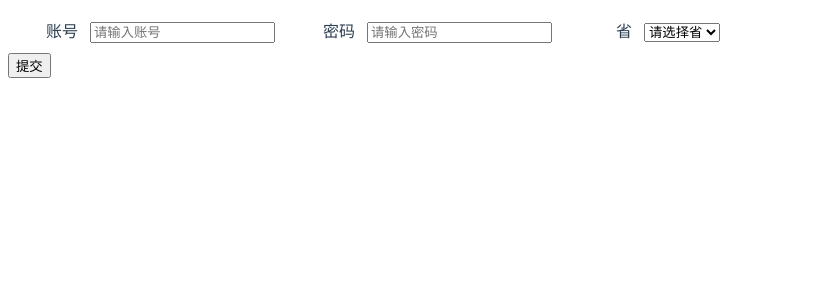
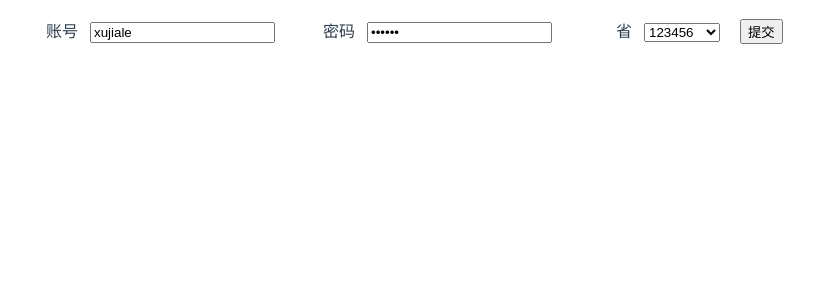
Before and after one commit to gaalok/vuejs-dynamic-form, a Vue app: page / in a window 1280 px wide. Shown: the top 300 px of the page, without its empty margins (0-838 px from the left). Built offline with nearby package versions, Linux system fonts and the light colour scheme.

Commit message:
add button

```diff
--- a/public/mock/options.json
+++ b/public/mock/options.json
@@ -1,18 +1,18 @@
 [
   {
-    "value": 1,
+    "value": "1",
     "label": "123456"
   },
   {
-    "value": 2,
+    "value": "2",
     "label": "123456"
   },
   {
-    "value": 3,
+    "value": "3",
     "label": "123456"
   },
   {
-    "value": 4,
+    "value": "4",
     "label": "123456"
   }
 ]
--- a/src/App.vue
+++ b/src/App.vue
@@ -1,12 +1,14 @@
 <template>
   <div id="app">
     <dy-form
-      @click.native="mockData"
       :model="formData"
-      :form-config="formConfig">
+      :form-list="formList"
+      :label-width="labelWidth"
+      :inline="inline"
+      @usernameChange="handleChange"
+      @provinceChange="handleChange"
+      @formSubmit="handleSubmit">
     </dy-form>
-
-    <button @click="handleSubmit">提交</button>
   </div>
 </template>
 
@@ -18,15 +20,16 @@ export default {
     return {
       formData: {},
 
-      formConfig: {
       labelWidth: 60,
       inline: true,
-        itemList: [
+
+      formList: [
         {
           type: 'text',
           label: '账号',
           modelKey: 'username',
           placeholder: '请输入账号',
+          listen: 'usernameChange',
         },
         {
           type: 'password',
@@ -45,26 +48,38 @@ export default {
             { value: '3', label: '133' },
           ],
           optionsUrl: '/mock/options.json',
+          listen: 'provinceChange',
+        },
+        {
+          type: 'button',
+          label: '提交',
+          listen: 'formSubmit',
         },
       ],
+    };
   },
-    };
+
+  mounted() {
+    setTimeout(() => this.mockData(), 1000);
   },
 
   methods: {
     mockData() {
-      if (!this.flag) {
       const obj = {
         username: 'xujiale',
         password: '123456',
+        province: '2',
       };
 
-        this.flag = true;
       this.formData = obj;
-      }
     },
 
-    handleSubmit() {
+    handleChange(e) {
+      console.log(e);
+    },
+
+    handleSubmit(e) {
+      e.preventDefault();
       console.log({ ...this.formData });
     },
   },
--- /dev/null
+++ b/src/components/button/index.vue
@@ -0,0 +1,26 @@
+<template>
+  <button
+    :disabled="disabled"
+    @click="handleClick">
+    {{label}}
+  </button>
+</template>
+
+<script>
+export default {
+  name: 'DyButton',
+
+  props: {
+    label: String,
+    listen: String,
+
+    disabled: Boolean,
+  },
+
+  methods: {
+    handleClick(e) {
+      this.$emit(this.listen, e);
+    },
+  },
+};
+</script>
--- a/src/components/form-item/index.vue
+++ b/src/components/form-item/index.vue
@@ -2,6 +2,7 @@
   <div class="dy-form-item">
 
     <label class="dy-label"
+      v-if="itemConfig.type !== 'button'"
       :style="labelStyle">{{itemConfig.label}}</label>
 
     <template
@@ -10,28 +11,43 @@
         || itemConfig.type === 'email'">
 
       <dy-input
-        :model-key="itemConfig.modelKey"
         :type="itemConfig.type"
+        :listen="itemConfig.listen"
+
         v-bind="$attrs"
         v-on="$listeners"
+
         :placeholder="itemConfig.placeholder"
         :readonly="itemConfig.readonly"
         :disabled="itemConfig.disabled">
       </dy-input>
     </template>
 
-    <template
-      v-else-if="itemConfig.type === 'select'">
+    <template v-else-if="itemConfig.type === 'select'">
       <dy-select
-        :model-key="itemConfig.modelKey"
         :options="itemConfig.options"
         :optionsUrl="itemConfig.optionsUrl"
+        :listen="itemConfig.listen"
+
         v-bind="$attrs"
         v-on="$listeners"
+
         :placeholder="itemConfig.placeholder"
         :readonly="itemConfig.readonly"
         :disabled="itemConfig.disabled">
       </dy-select>
+    </template>
+
+    <template v-else-if="itemConfig.type === 'button'">
+      <dy-button
+        :label="itemConfig.label"
+        :listen="itemConfig.listen"
+
+        v-bind="$attrs"
+        v-on="$listeners"
+
+        :disabled="itemConfig.disabled">
+      </dy-button>
     </template>
 
   </div>
@@ -65,6 +81,9 @@ export default {
       };
     },
   },
+
+  methods: {
+  },
 };
 </script>
 
--- a/src/components/form/index.vue
+++ b/src/components/form/index.vue
@@ -2,17 +2,22 @@
   <div>
     <form
       :class="{
-        'dy-form-inline': formConfig.inline,
-        'dy-label-left': formConfig.labelPosition === 'left',
+        'dy-form-inline': inline,
+        'dy-label-left': labelPosition === 'left',
       }">
 
       <dy-form-item
-        v-for="item in formConfig.itemList"
-        :key="item.modelKey"
+        v-for="(item, index) in formList"
+        :key="index"
+
         :item-config="item"
+        :model-key="item.modelKey"
         :model-value="model[item.modelKey]"
-        @input="handleInput"
-        :label-width="formConfig.labelWidth">
+
+        v-bind="$attrs"
+        v-on="$listeners"
+
+        @change="handleChange">
       </dy-form-item>
 
     </form>
@@ -29,15 +34,30 @@ export default {
       type: Object,
     },
 
-    formConfig: {
+    formList: {
       required: true,
-      type: Object,
+      type: Array,
     },
+
+    inline: Boolean,
+    labelPosition: String,
   },
 
   methods: {
-    handleInput(e) {
+    handleChange(e) {
       this.model[e.modelKey] = e.modelValue;
+
+      if (e.listen) {
+        this.$emit(e.listen, e);
+      }
+    },
+
+    handleClick(item, e) {
+      e.preventDefault();
+      this.$emit(item.on, {
+        handler: item.handler,
+        event: e,
+      });
     },
   },
 };
--- a/src/components/input/index.vue
+++ b/src/components/input/index.vue
@@ -16,6 +16,11 @@ export default {
   name: 'DyInput',
 
   props: {
+    listen: String,
+    placeholder: String,
+    readonly: Boolean,
+    disabled: Boolean,
+
     modelKey: {
       required: true,
       type: String,
@@ -29,15 +34,12 @@ export default {
       required: true,
       type: String,
     },
-
-    placeholder: String,
-    readonly: Boolean,
-    disabled: Boolean,
   },
 
   methods: {
     handleInput(e) {
-      this.$emit('input', {
+      this.$emit('change', {
+        listen: this.listen,
         modelKey: this.modelKey,
         modelValue: e.target.value,
       });
--- a/src/components/select/index.vue
+++ b/src/components/select/index.vue
@@ -1,13 +1,17 @@
 <template>
   <div class="dy-select">
-    <select name="" id="">
+    <select
+      :value="modelValue"
+      @change="handleChange"
+      :readonly="readonly"
+      :disabled="disabled">
+
       <option value="">{{ placeholder }}</option>
 
       <option
         v-for="item in realOptions"
         :key="item.value"
-        :value="item.value"
-        @change="handleChange">
+        :value="item.value">
         {{ item.label }}
       </option>
     </select>
@@ -21,7 +25,20 @@ export default {
   props: {
     options: Array,
     optionsUrl: String,
+    listen: String,
+
     placeholder: String,
+    readonly: Boolean,
+    disabled: Boolean,
+
+    modelKey: {
+      required: true,
+      type: String,
+    },
+
+    modelValue: {
+      type: [String, Number],
+    },
   },
 
   data() {
@@ -60,7 +77,11 @@ export default {
     },
 
     handleChange(e) {
-      console.log(e);
+      this.$emit('change', {
+        listen: this.listen,
+        modelKey: this.modelKey,
+        modelValue: e.target.value,
+      });
     },
   },
 };
--- a/src/main.js
+++ b/src/main.js
@@ -5,12 +5,14 @@ import Input from './components/input/index.vue';
 import Form from './components/form/index.vue';
 import FormItem from './components/form-item/index.vue';
 import Select from './components/select/index.vue';
+import Button from './components/button/index.vue';
 
 [
   Input,
   Form,
   FormItem,
   Select,
+  Button,
 ].forEach(component => Vue.component(component.name, component));
 
 Vue.config.productionTip = false;
```
Lines whose indentation alone changed are shown as unchanged.
